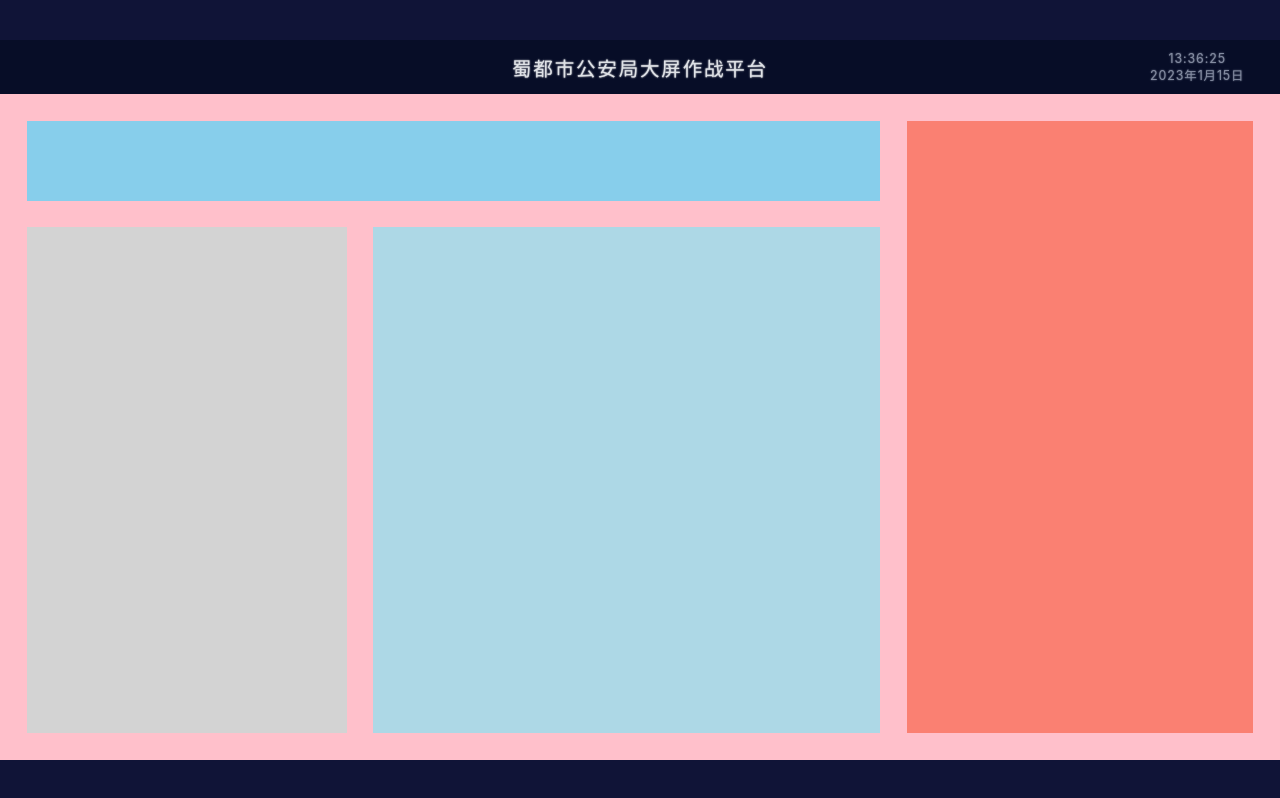
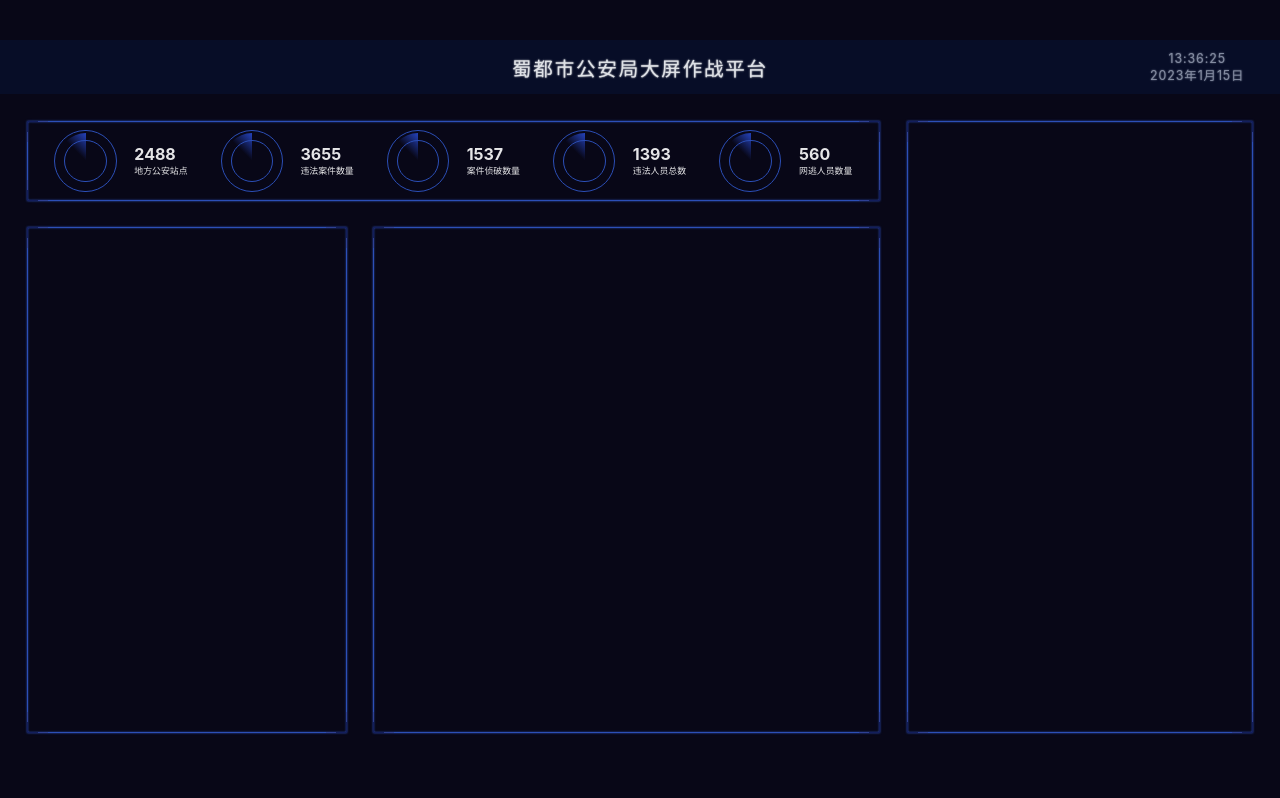
Before and after one commit to BaiJingSama/big-screen-Vue, a Vue app: page / in a window 1280 px wide. Built offline with nearby package versions, Linux system fonts and the light colour scheme.

Commit message:
完成chart-1相关功能

```diff
--- a/src/assets/style/reset.scss
+++ b/src/assets/style/reset.scss
@@ -5,7 +5,7 @@ body {
     sans-serif;
   -webkit-font-smoothing: antialiased;
   -moz-osx-font-smoothing: grayscale;
-  background: #101437;
+  background: #080717;
 }
 * {
   box-sizing: border-box;
@@ -20,6 +20,11 @@ body {
   box-sizing: border-box;
 }
 
+ol,
+ul {
+  list-style: none;
+}
+
 h1,
 h2,
 h3,
--- /dev/null
+++ b/src/components/chart-1.vue
@@ -0,0 +1,191 @@
+<template>
+  <div>
+    <ul class="container">
+      <li>
+        <div class="scanning"></div>
+        <div class="data">
+          <span class="number">{{number.siteQuantity}}</span>
+          <span class="text">地方公安站点</span>
+        </div>
+      </li>
+      <li>
+        <div class="scanning"></div>
+        <div class="data">
+          <span class="number">{{number.badQuantity}}</span>
+          <span class="text">违法案件数量</span>
+        </div>
+      </li>
+      <li>
+        <div class="scanning"></div>
+        <div class="data">
+          <span class="number">{{number.completeQuantity}}</span>
+          <span class="text">案件侦破数量</span>
+        </div>
+      </li>
+      <li>
+        <div class="scanning"></div>
+        <div class="data">
+          <span class="number">{{number.badPerson}}</span>
+          <span class="text">违法人员总数</span>
+        </div>
+      </li>
+      <li>
+        <div class="scanning"></div>
+        <div class="data">
+          <span class="number">{{number.netWorkPerson}}</span>
+          <span class="text">网逃人员数量</span>
+        </div>
+      </li>
+    </ul>
+  </div>
+</template>
+
+<script lang="ts">
+import { Component, Vue } from 'vue-property-decorator';
+import x from '@/assets/images/agora.svg';
+
+console.log(x);
+
+@Component({
+  components: {
+  },
+})
+
+export default class App extends Vue {
+
+  number = {
+    siteQuantity: 2488,
+    badQuantity: 3555,
+    completeQuantity: 1487,
+    badPerson: 1388,
+    netWorkPerson: 554,
+  }
+
+  created() {
+    this.setBadQuantity(4000)
+    this.setComplete(1660)
+    this.setBadPerson(1588)
+    this.setNetWork(888)
+  }
+
+
+  setBadQuantity(max: number) {
+    let init = this.number.badQuantity
+    setInterval(() => {
+      this.number.badQuantity++
+      if (this.number.badQuantity === max) {
+        this.number.badQuantity = init
+      }
+    }, 50)
+  }
+
+
+  setComplete(max: number) {
+    let init = this.number.completeQuantity
+    setInterval(() => {
+      this.number.completeQuantity++
+      if (this.number.completeQuantity === max) {
+        this.number.completeQuantity = init
+      }
+    }, 100)
+  }
+
+  setBadPerson(max: number) {
+    let init = this.number.badPerson
+    setInterval(() => {
+      this.number.badPerson++
+      if (this.number.badPerson === max) {
+        this.number.badPerson = init
+      }
+    }, 1000)
+  }
+  setNetWork(max: number) {
+    let init = this.number.netWorkPerson
+    setInterval(() => {
+      this.number.netWorkPerson++
+      if (this.number.netWorkPerson === max) {
+        this.number.netWorkPerson = init
+      }
+    }, 800)
+  }
+
+}
+</script>
+
+<style lang="scss" scoped>
+@import '../assets/style/helper.scss';
+
+.container {
+  height: 100%;
+  color: #e5e5e7;
+  display: flex;
+  padding: 0 px(30);
+  justify-content: space-between;
+  align-items: center;
+
+  >li {
+    display: flex;
+    align-items: center;
+
+    .scanning {
+      width: calc(16em + 1.5em);
+      height: calc(16em + 1.5em);
+      font-size: px(4);
+      margin-right: px(20);
+      position: relative;
+      border: 1px solid #2c4fb7;
+      background:
+
+        linear-gradient(transparent 50.25%, transparent 50.25%);
+      border-radius: 50%;
+    }
+
+    .scanning::before {
+      content: '';
+      position: absolute;
+      width: calc(16em / 2);
+      height: calc(16em / 2);
+      top: calc(1.5em / 2);
+      left: calc(1.5em / 2);
+      /*border: 1px solid white;*/
+      background: linear-gradient(45deg,
+          rgba(0, 0, 0, 0) 50%,
+          #2543bd 100%);
+      border-radius: 100% 0 0 0;
+      animation: scanning 5s linear infinite;
+      transform-origin: 100% 100%;
+    }
+
+    @keyframes scanning {
+      to {
+        transform: rotate(360deg);
+      }
+    }
+
+    .scanning::after {
+      content: '';
+      position: absolute;
+      width: calc(24em / 2);
+      height: calc(24em / 2);
+      top: 15%;
+      left: 15%;
+      border-radius: 50%;
+      border: 1px solid #2c4fb7;
+    }
+
+    .data {
+      display: flex;
+      flex-direction: column;
+
+      .number {
+        font-size: px(18);
+        font-weight: 700;
+      }
+
+      .text {
+        font-size: px(10);
+      }
+    }
+  }
+}
+</style>
--- a/src/view/Home.vue
+++ b/src/view/Home.vue
@@ -12,7 +12,9 @@
       </div>
     </header>
     <main>
-      <section class="section1"></section>
+      <section class="section1">
+        <chart1 class="chart1" />
+      </section>
       <section class="section2"></section>
       <section class="section3"></section>
       <section class="section4"></section>
@@ -20,8 +22,17 @@
   </div>
 </template>
 
-<script>
-export default {
+<script lang="ts">
+import { Component, Vue } from 'vue-property-decorator';
+import chart1 from '../components/chart-1.vue';
+@Component({
+  components: {
+    chart1,
+  },
+})
+
+export default class App extends Vue {
+
 
 }
 </script>
@@ -33,6 +44,7 @@ export default {
   flex: 1;
   display: flex;
   flex-direction: column;
+  background: #080717;
 
   header {
     height: px(61);
@@ -81,24 +93,50 @@ export default {
     grid-column-gap: px(30);
     grid-row-gap: px(30);
 
+    >section {
+      border: 1px solid #131e5c;
+      position: relative;
+      box-shadow: 0 0 2px 0 #2c4fb7, inset 0 0 2px 0 #2c4fb7;
+
+
+      &::before {
+        content: '';
+        position: absolute;
+        left: 0;
+        right: 0;
+        bottom: 0;
+        top: 0;
+        /* border: 1px solid red; */
+        box-shadow:
+          21px 0 0 -20px #2c4fb7,
+          -21px 0 0 -20px #2c4fb7,
+          0 21px 0 -20px #2c4fb7,
+          0 -21px 0 -20px #2c4fb7,
+          11px 0 0 -10px #2e4094,
+          -11px 0 0 -10px #2e4094,
+          0 11px 0 -10px #2e4094,
+          0 -11px 0 -10px #2e4094,
+      }
+    }
+
     >.section1 {
       grid-area: box1;
-      background: skyblue;
+
+      .chart1 {
+        height: 100%;
+      }
     }
 
     >.section2 {
       grid-area: box2;
-      background: lightgray;
     }
 
     >.section3 {
       grid-area: box3;
-      background: lightblue;
     }
 
     >.section4 {
       grid-area: box4;
-      background: salmon;
     }
   }
 }
```
Also changed, not shown: src/shims-vue.d.ts (+8 -3 lines), src/assets/images/agora.svg (added).
